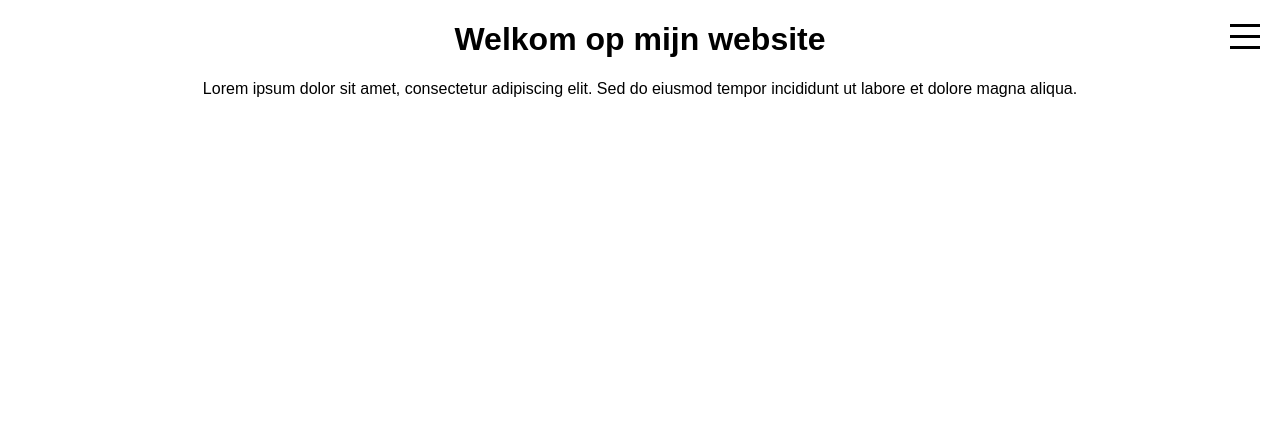
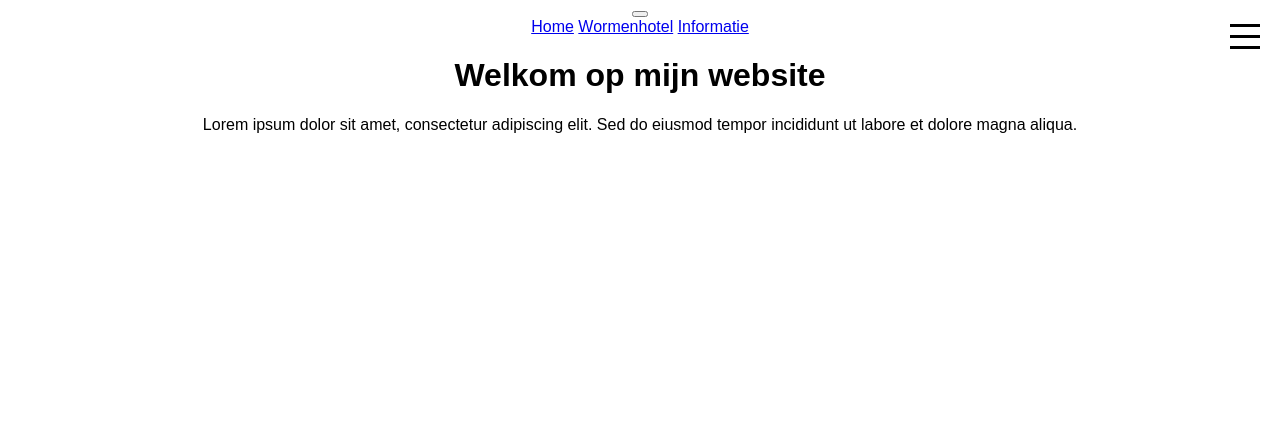
Before and after one commit to JetHidma/KIT-Moestuin, a plain HTML site: page index.html in a window 1280 px wide. Shown: the top 428 px of the page. Drawn offline with Linux system fonts and the light colour scheme.

Commit message:
Update index.html

```diff
--- a/index.html
+++ b/index.html
@@ -6,19 +6,36 @@
 </head>
 <body class="index">
     <div class="container">
-        <input type="checkbox" id="toggle"/>
-        <label class="hamburger-menu" for="toggle">
+            <div class="dropdown">
+                <button onclick="toggleDropdown()" class="dropbtn">
+                    <div class="hamburger-menu">
                         <span></span>
                         <span></span>
                         <span></span>
-        </label>
-        <div class="menu">
+                    </div>
+                </button>
+                <div id="myDropdown" class="dropdown-content">
                     <a href="../index.html">Home</a>
+                    <a href="../html/wormenhotel.html">Wormenhotel</a>
                     <a href="../html/informatie.html">Informatie</a>
-            <a href="../html/wormenhotel.html">Wormenhotel</a>
+                </div>
             </div>
         <h1>Welkom op mijn website</h1>
         <p>Lorem ipsum dolor sit amet, consectetur adipiscing elit. Sed do eiusmod tempor incididunt ut labore et dolore magna aliqua.</p>
     </div>
+
+    <div class="logo-container">
+        <img src="images/logo.png" alt="logo" class="logo">
+    </div>
+    <script>
+        function toggleDropdown() {
+            var dropdownContent = document.getElementById("myDropdown");
+            if (dropdownContent.style.display === "block") {
+                dropdownContent.style.display = "none";
+            } else {
+                dropdownContent.style.display = "block";
+            }
+        }
+    </script>
 </body>
 </html>
```
Lines whose indentation alone changed are shown as unchanged.
